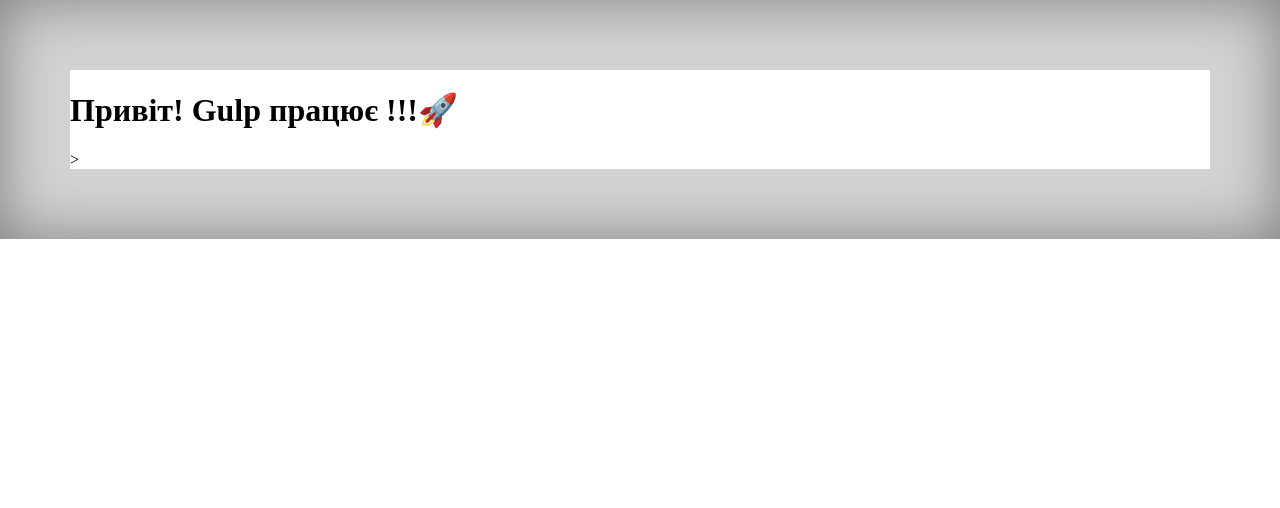
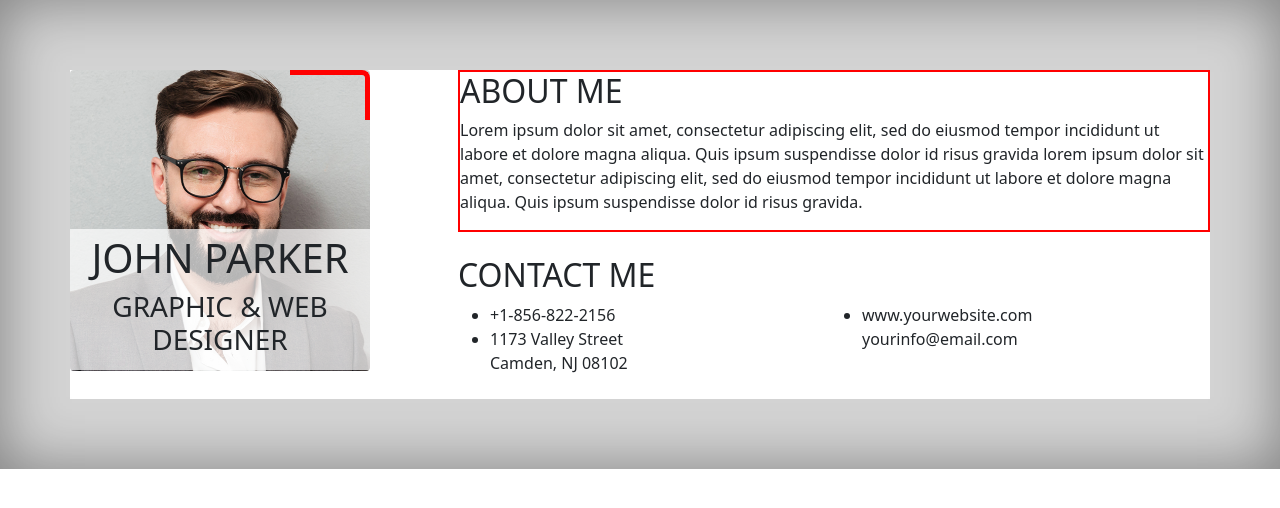
Before and after one commit to ani-fly/Laboratory, a website: page app/index.html in a window 1280 px wide. Drawn offline with nearby package versions, Linux system fonts and the light colour scheme; files that its build step writes are made by us from their sources.

```diff
--- a/app/index.html
+++ b/app/index.html
@@ -1,13 +1,54 @@
 <!DOCTYPE html>
-<html lang="uk">
+<html lang="en">
 <head>
-  <meta charset="UTF-8">
-  <title>Тест Gulp</title>
-  <link rel="stylesheet" href="css/style.min.css">
+    <meta charset="UTF-8">
+    <meta name="viewport" content="width=device-width, initial-scale=1.0">
+    <title>John Parker</title>
+    <link href="https://cdn.jsdelivr.net/npm/bootstrap@5.3.0-alpha1/dist/css/bootstrap.min.css" rel="stylesheet">
+     <link rel="stylesheet" href="css/style.min.css">
 </head>
 <body>
-  <h1>Привіт! Gulp працює !!!🚀</h1>
-  <script src="js/script.min.js"></script>
+    <div class="resume-container">
+        <!-- Header Section -->
+        <div class="header-section">
+          <div class = "row">
+            <div class = "col-4">
+              <div class="photo-container">
+                <div class="double-frame">
+                <img src="img/Portret.jpg"alt="Фото" class="photo">
+                <div class="corner-frame"></div>
+                <div class="caption">
+                  <h1 class="name">JOHN PARKER</h1>
+                  <h3 class="name">GRAPHIC & WEB DESIGNER</h3></div>
+                </div>
+              </div>
+            </div class>
+            <div class = "col-8">
+              <div class="mb-4" style = "border: 2px solid red">
+                    <h2 class="section-title">ABOUT ME</h2>
+                    <p>Lorem ipsum dolor sit amet, consectetur adipiscing elit, sed do eiusmod tempor incididunt ut labore et dolore magna aliqua. Quis ipsum suspendisse dolor id risus gravida lorem ipsum dolor sit amet, consectetur adipiscing elit, sed do eiusmod tempor incididunt ut labore et dolore magna aliqua. Quis ipsum suspendisse dolor id risus gravida.</p>
+              </div>
+
+                <div class="mb-4">
+                    <h2 class="section-title">CONTACT ME</h2>
+                    <ul class="contact-info">
+                      <div class = "row">
+                        <div class = "col-6">
+                          <li>+1-856-822-2156</li>
+                          <li>1173 Valley Street<br>Camden, NJ 08102</li>
+                        </div class>
+                        <div class = "col-6">
+                          <li>www.yourwebsite.com<br>yourinfo@email.com</li>
+                        </div class>
+                      </div class>
+                    </ul>
+                </div>
+
+            </div class>
+          </div class>
+
+
+
+    <script src="https://cdn.jsdelivr.net/npm/bootstrap@5.3.0-alpha1/dist/js/bootstrap.bundle.min.js"></script>
 </body>
 </html>
->
--- a/app/js/script.js
+++ b/app/js/script.js
@@ -1 +1,3 @@
-console.log("Gulp працює")
+document.addEventListener("DOMContentLoaded", () => {
+  console.log("Resume site loaded ✅");
+});
--- a/app/scss/style.scss
+++ b/app/scss/style.scss
@@ -15,31 +15,42 @@
     box-shadow: inset 0 0 60px rgba(0, 0, 0, 0.4); /* Тінь тільки в рамці */
     pointer-events: none;
 }
+
+
 .photo-container {
+    position: relative;
     display: inline-block;
-    padding: 20px; /* Відступ навколо рамки */
-    background-color: #f5f5f5; /* Колір фону контейнера */
-}
-
-.double-frame {
-    padding: 15px; /* Відступ між рамками */
-    background-color: #c41616ff; /* колір першої рамки */
-    display: inline-block;
-    border-radius: 8px; /* Закруглені кути (опціонально) */
-
+    width: 300px;
+    height: 300px;
 }
 
 .photo {
     display: block;
-    border: 10px solid white;
-    border-radius: 4px; /* Закруглені кути для фото */
-    max-width: 100%;
-    height: auto;
+    width: 100%;
+    height: 100%;
+    object-fit: cover;
+    border-radius: 4px;
 }
-.portrait-frame {
-    display: inline-block;
-    position: relative;
-    width: 250px; /* Ширина видимої області */
-    height: 350px; /* Висота видимої області */
-    overflow: hidden;
+
+.corner-frame {
+    position: absolute;
+    top: 0;
+    right: 0;
+    width: 80px;             /* ширина рамки */
+    height: 50px;            /* висота рамки */
+    border-top: 5px solid red;       /* верхня лінія рамки */
+    border-right: 5px solid red;     /* права лінія рамки */
+    border-top-right-radius: 8px;    /* закруглений верхній правий кут */
+    box-sizing: border-box;
 }
+
+.caption {
+    position: absolute;
+    bottom: 0;
+    left: 0;
+    width: 100%;
+    text-align: center;
+    background: rgba(255,255,255,0.7);
+    padding: 5px 0;
+    font-weight: bold;
+}
--- a/package.json
+++ b/package.json
@@ -14,10 +14,14 @@
     "gulp": "^5.0.1",
     "gulp-concat": "^2.6.1",
     "gulp-cssnano": "^2.1.3",
+    "gulp-file-include": "^2.3.0",
     "gulp-imagemin": "^7.1.0",
     "gulp-rename": "^2.1.0",
     "gulp-sass": "^6.0.1",
     "gulp-uglify": "^3.0.2",
     "sass": "^1.93.0"
+  },
+  "dependencies": {
+    "bootstrap": "^5.3.8"
   }
 }
```
Also changed, not shown: gulpfile.js (+52 -26 lines), app/img/Portret.jpg (added), dist/css/bootstrap.min.css (added), dist/css/style.min.css, dist/img/image.jpg (added), dist/img/portret.jpg (added), dist/img/portret.png (added), dist/img/Знімок екрана 2025-10-01 175134.png (added), dist/imgs/image.jpg (deleted), dist/index.html, dist/js/bootstrap.bundle.min.js (added), dist/js/script.min.js, 1 other file.
